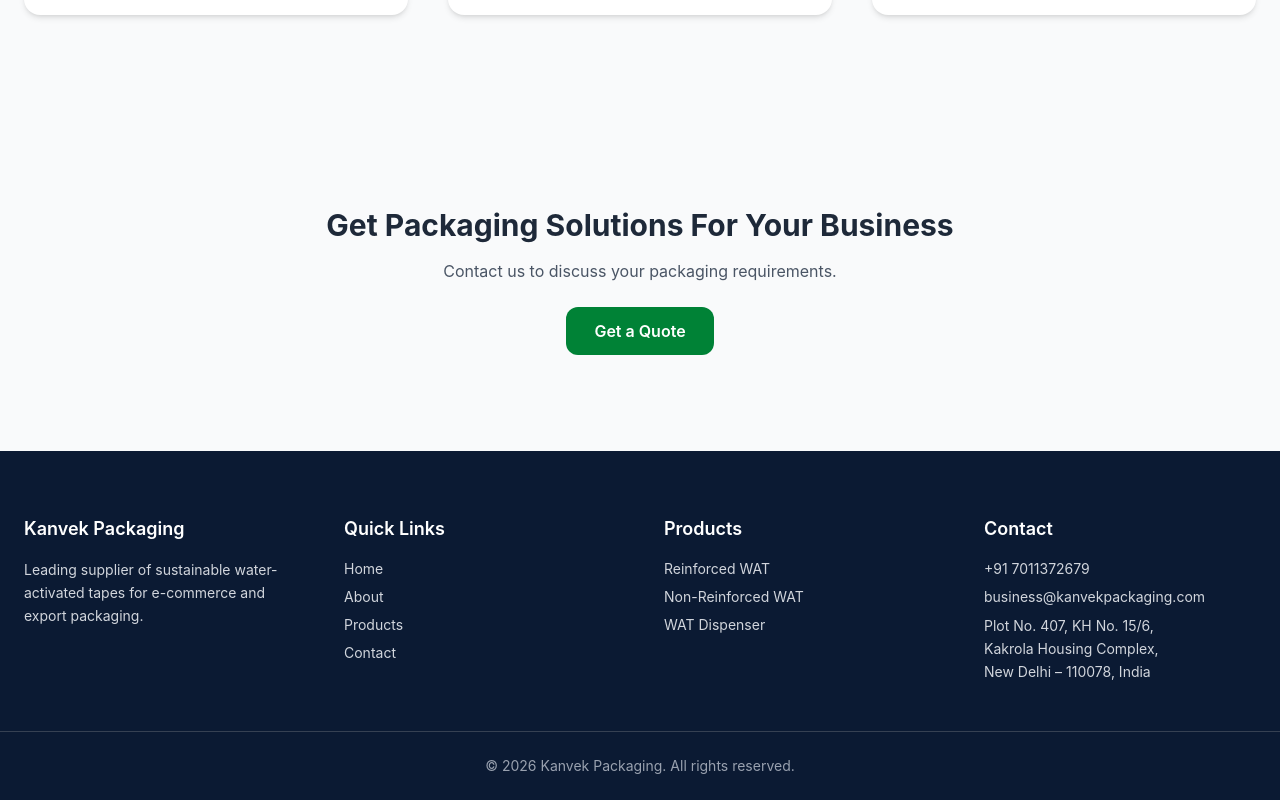
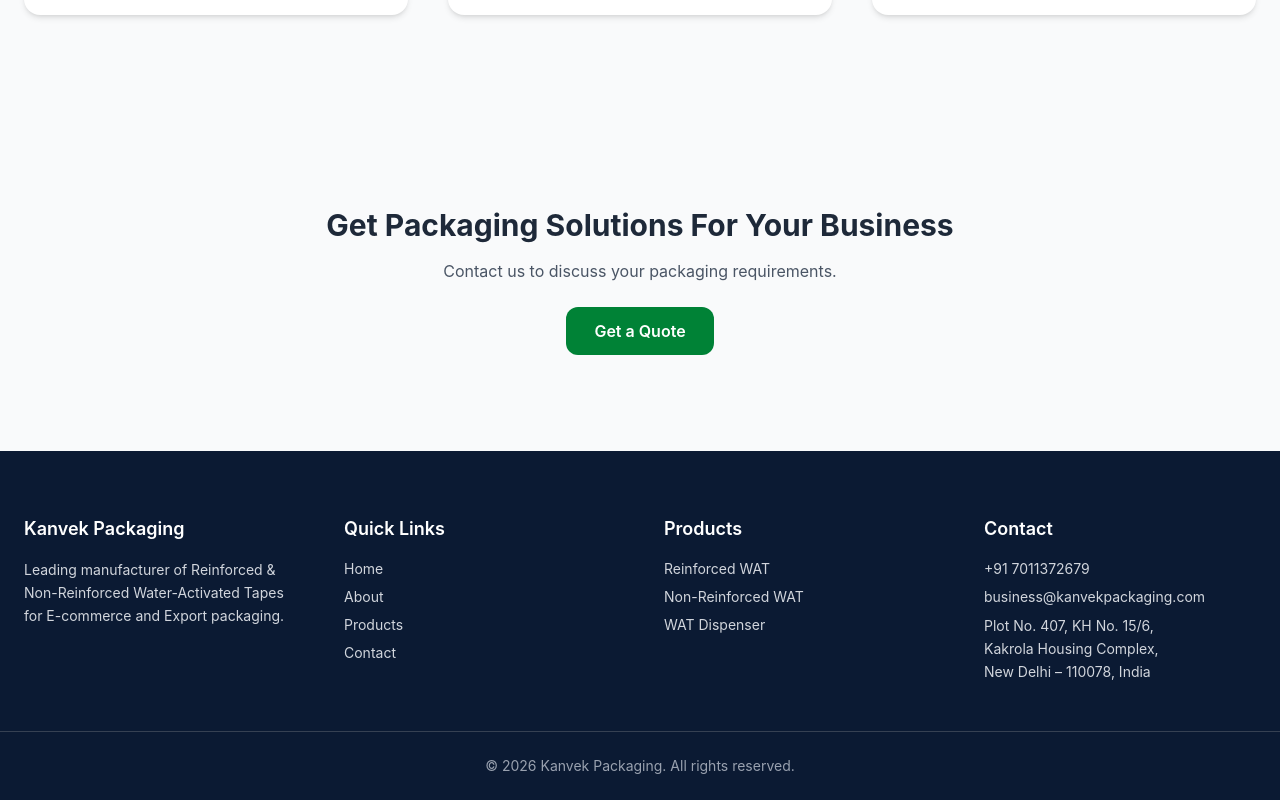
Before and after one commit to vivekchdh0691-wq/kanvekpackaging, a Next.js app: page / in a window 1280 px wide. Shown: the part 1983-2783 px from the top of the page. Built offline with nearby package versions, Linux system fonts and the light colour scheme.

Commit message:
Update Footer.tsx

```diff
--- a/app/components/Footer.tsx
+++ b/app/components/Footer.tsx
@@ -11,7 +11,7 @@
           </h3>
 
           <p className="text-sm leading-relaxed">
-            Leading supplier of sustainable water-activated tapes for e-commerce and export packaging.
+            Leading manufacturer of Reinforced & Non-Reinforced Water-Activated Tapes for E-commerce and Export packaging.
           </p>
         </div>
 
```
